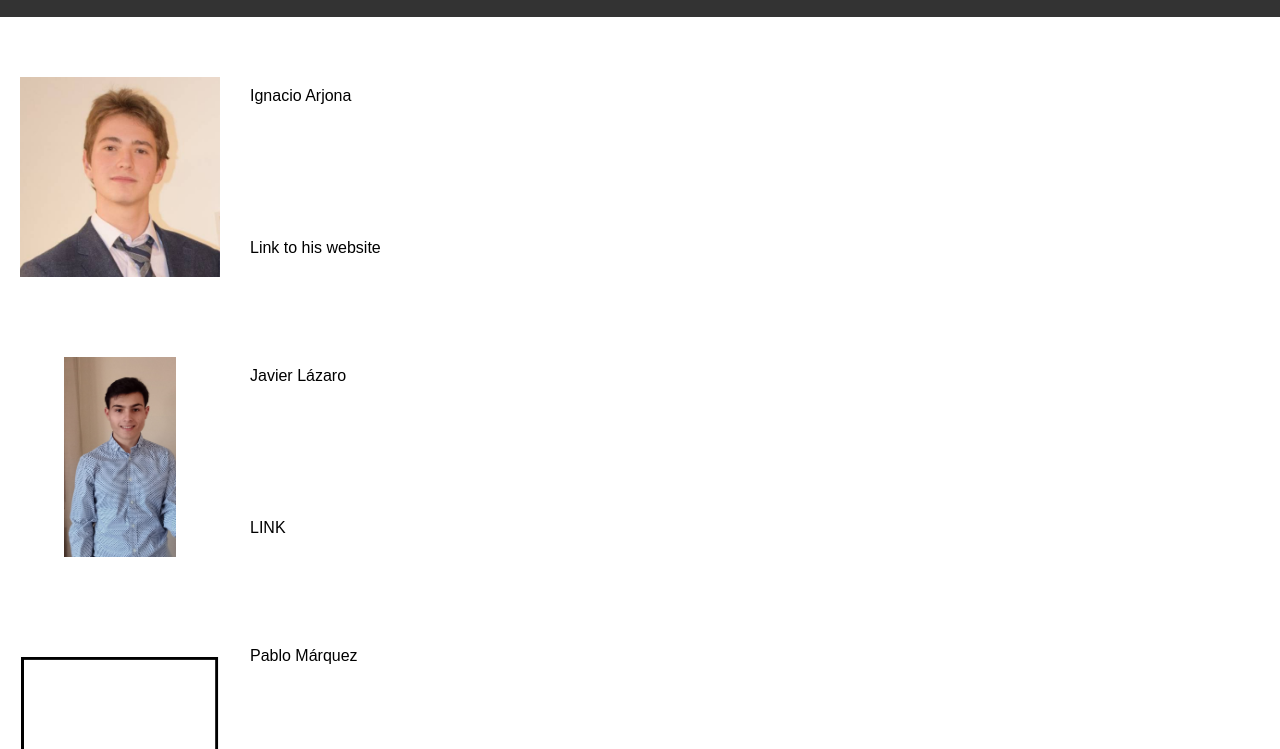
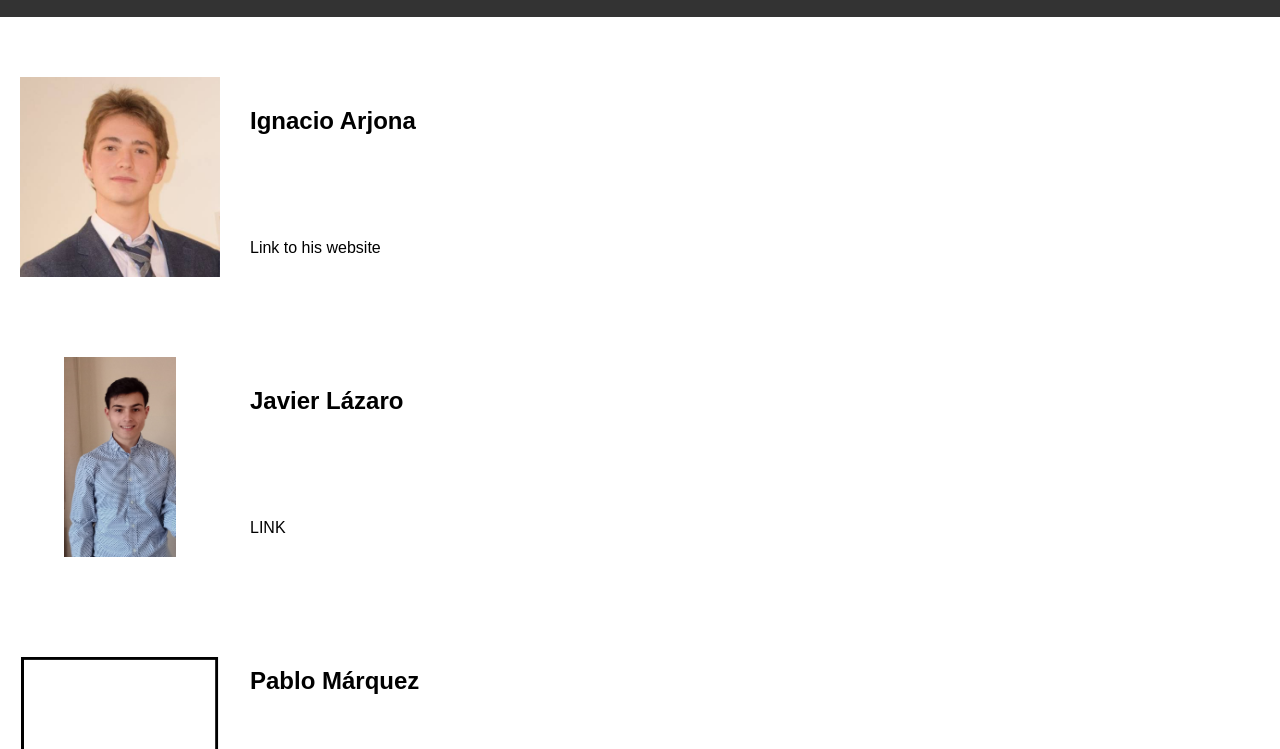
Before and after one commit to fernandospvm/practical_work_II, a plain HTML site: page docs/public/net.html in a window 1280 px wide. Shown: the part 51-800 px from the top of the page. Drawn offline with Linux system fonts and the light colour scheme.

Commit message:
Fixing a mistake

```diff
--- a/docs/public/net.html
+++ b/docs/public/net.html
@@ -29,7 +29,7 @@
                     <img src="..\images\arjona.jpg" alt="Descripción de la foto">
                 </div>
                 <div class="details">
-                    <div class="name">Ignacio Arjona</div>
+                    <h2 class="name">Ignacio Arjona</h2>
                     <div class="link">
                         <a href="https://ignacio-arjona.github.io/practical-work-ii/index.html">Link to his website</a>
                     </div>
@@ -40,7 +40,7 @@
                     <img src="..\images\lazaro.jpg" alt="Descripción de la foto">
                 </div>
                 <div class="details">
-                    <div class="name">Javier Lázaro</div>
+                    <h2 class="name">Javier Lázaro</h2>
                     <div class="link">
                         <a href="https://javierlaz.github.io/PracticalworkII/index.html">LINK</a>
                     </div>
@@ -51,7 +51,7 @@
                     <img src="..\images\Blank_image.jpg" alt="Descripción de la foto">
                 </div>
                 <div class="details">
-                    <div class="name">Pablo Márquez</div>
+                    <h2 class="name">Pablo Márquez</h2>
                     <div class="link">
                         <a href="https://pablomarquezufv.github.io/Practical_Work_II/index.html">Link to his website</a>
                     </div>
```
